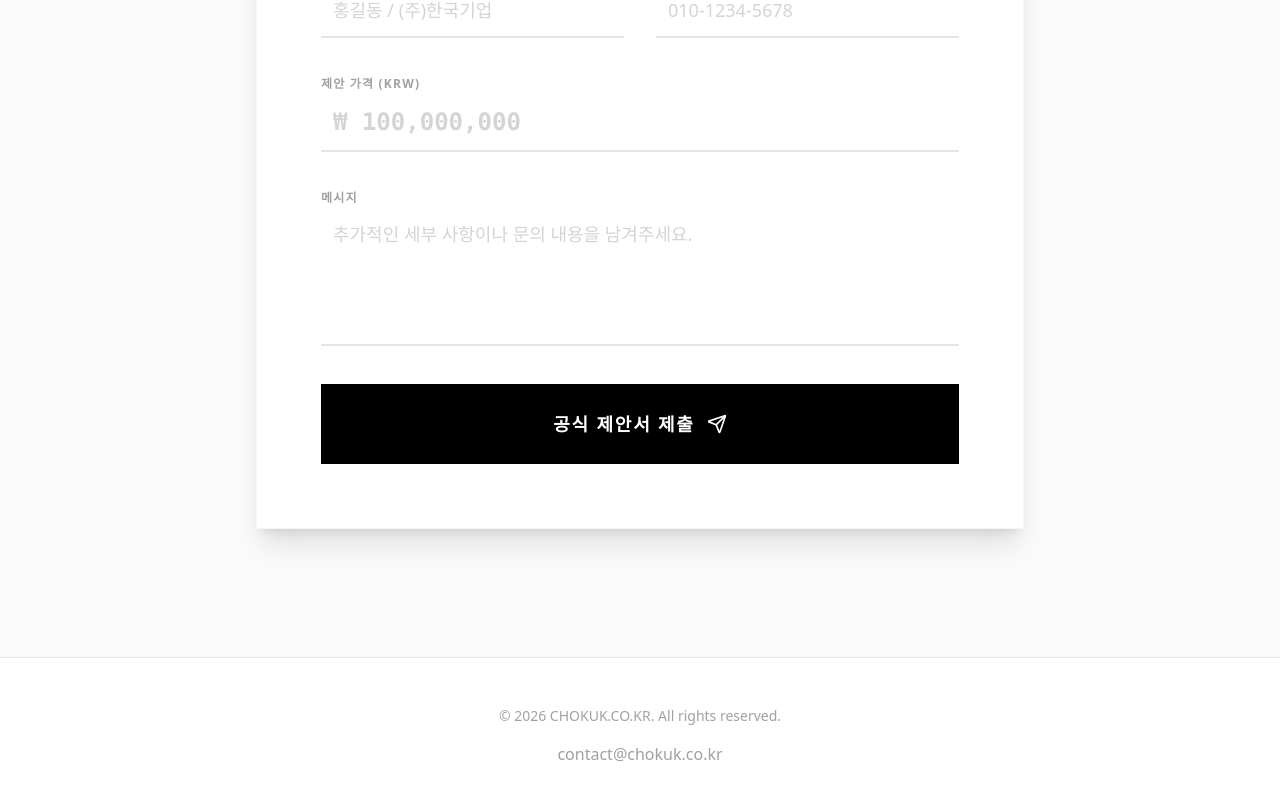
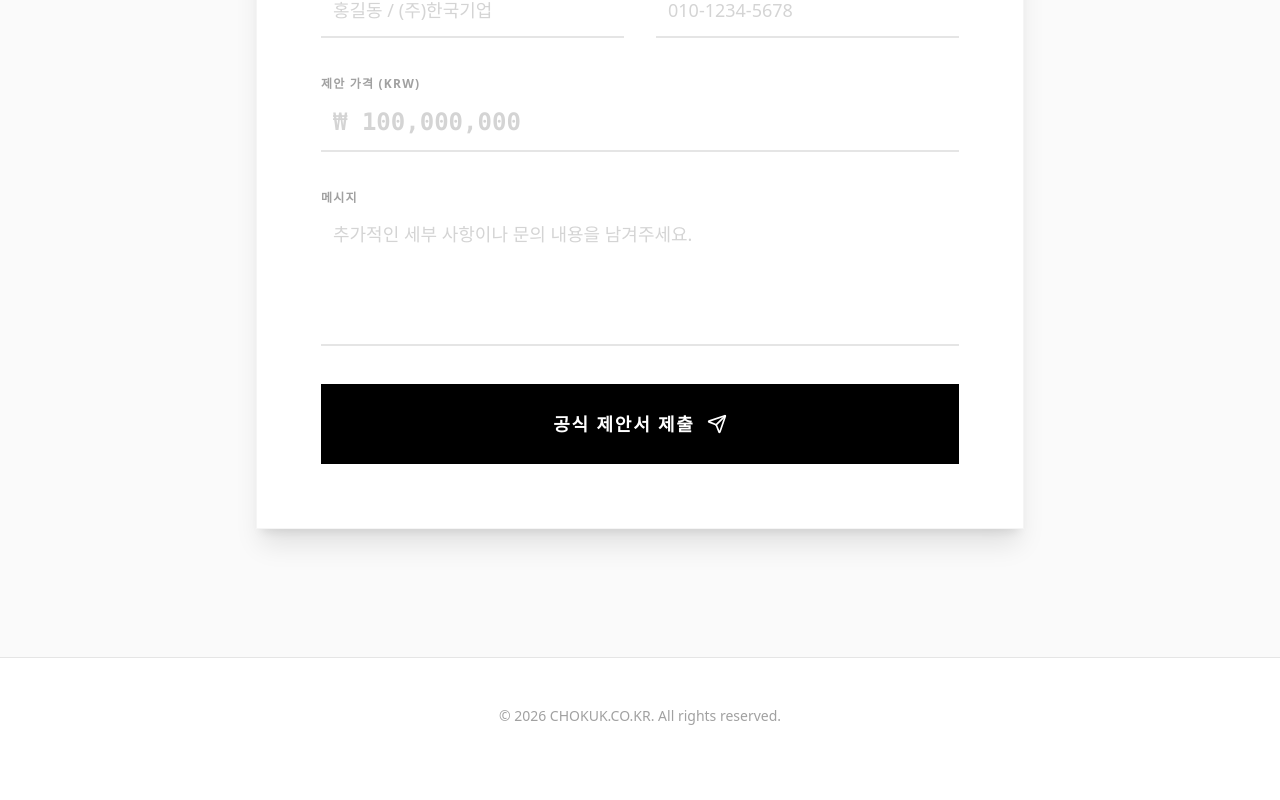
Before and after one commit to nam9295-cmyk/chokuk, a React (Vite) app: page / in a window 1280 px wide. Shown: the part 1840-2640 px from the top of the page. After the commit the page ends 2614 px from the top, so only its background shows below. Built offline with nearby package versions, Linux system fonts and the light colour scheme.

Commit message:
fix footer

```diff
--- a/src/App.tsx
+++ b/src/App.tsx
@@ -270,10 +270,7 @@ function App() {
 
       {/* Footer */}
       <footer className="py-12 border-t border-neutral-200 text-center text-neutral-400 bg-white">
-        <p className="text-sm mb-4">© 2026 CHOKUK.CO.KR. All rights reserved.</p>
-        <a href="mailto:contact@chokuk.co.kr" className="hover:text-black transition-colors font-medium">
-          contact@chokuk.co.kr
-        </a>
+        <p className="text-sm">© 2026 CHOKUK.CO.KR. All rights reserved.</p>
       </footer>
 
       {/* Live Interest Tracker */}
```
